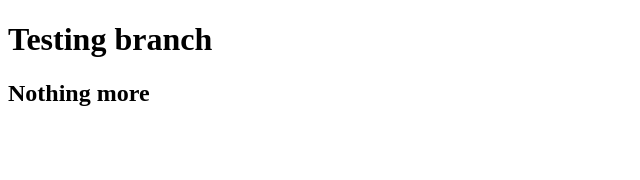
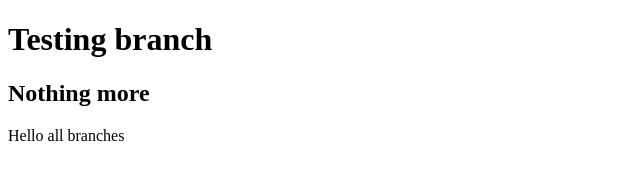
Before and after one commit to wayytoogood/demo-repository2, a plain HTML site: page index.html in a window 1280 px wide. Shown: the whole page, without its empty margins (0-640 px from the left). Drawn offline with Linux system fonts and the light colour scheme.

Commit message:
Added some words

```diff
--- a/index.html
+++ b/index.html
@@ -8,5 +8,6 @@
   <body>
     <h1>Testing branch</h1>
     <h2>Nothing more</h2>
+    <p>Hello all branches</p>
   </body>
 </html>
```
